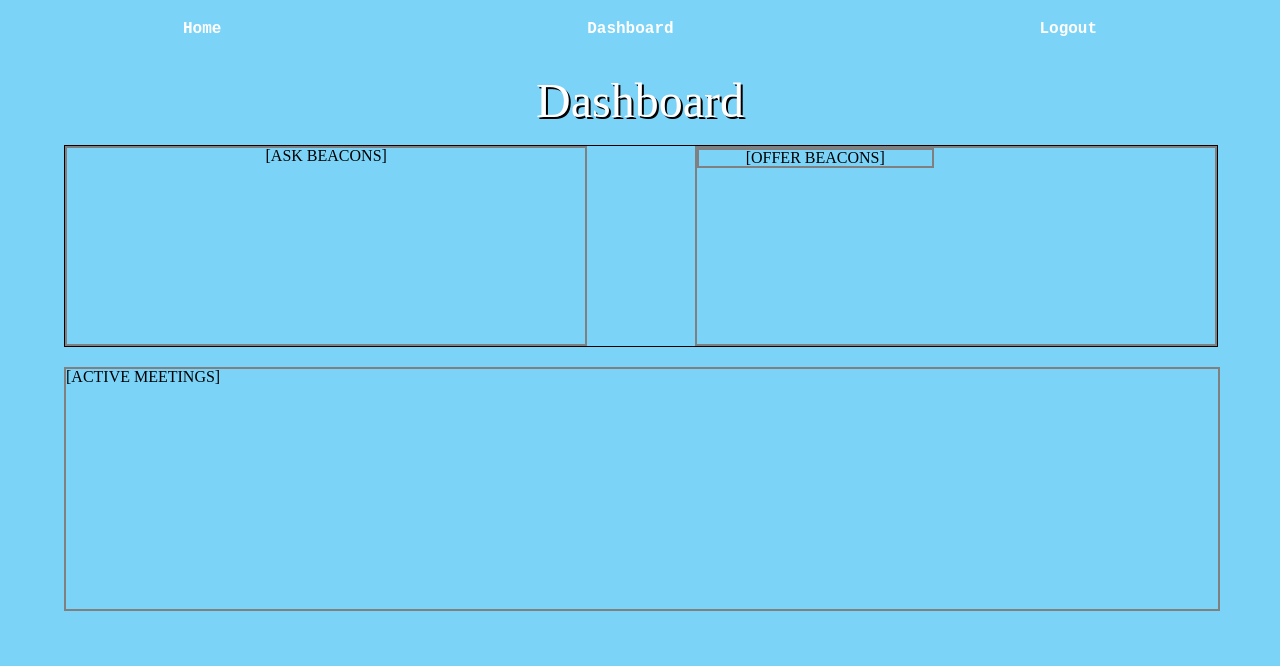
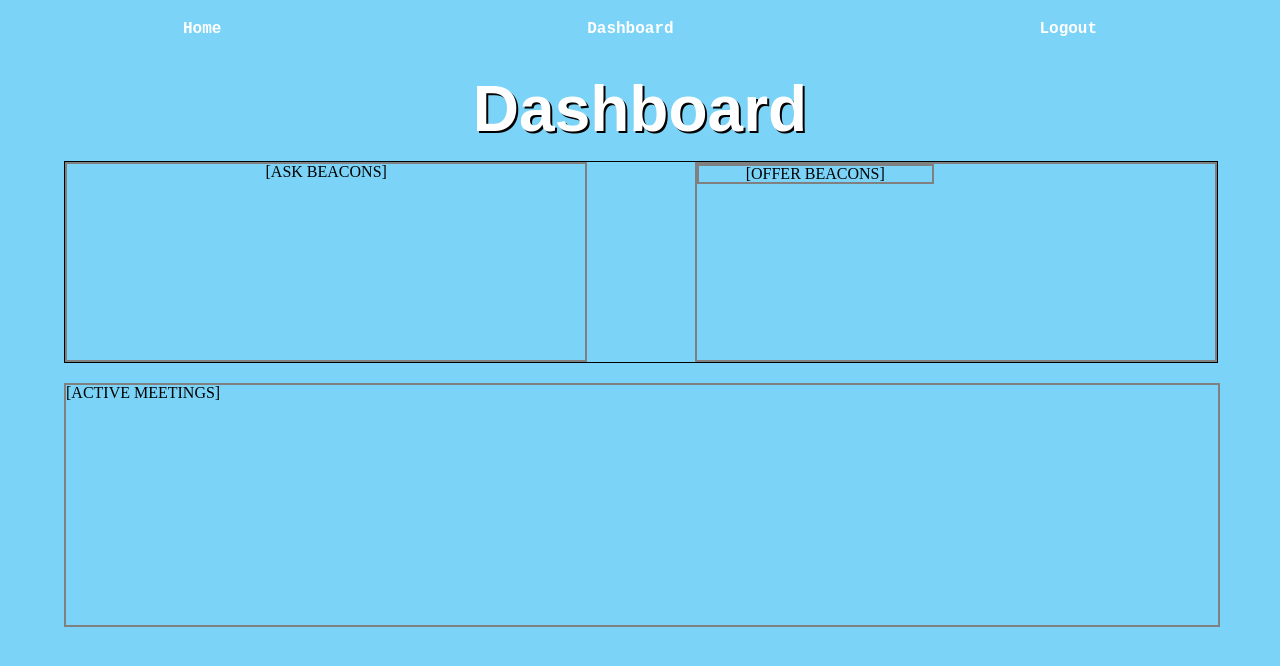
Before and after one commit to NandoTheessen/Pair-Me-LS-Winter-Hakathon-Submission, a React (Create React App) app in the folder pair-me-client/: page /dashboard in a window 1280 px wide. Shown: the top 666 px of the page. Built offline with nearby package versions, Linux system fonts and the light colour scheme.

Commit message:
Do nae trust this branch

```diff
--- a/pair-me-client/src/components/Dashboard.js
+++ b/pair-me-client/src/components/Dashboard.js
@@ -14,8 +14,8 @@ class Dashboard extends React.Component {
   render() {
     return (
       <div className="dashboard-container">
-        <div className="dashboard-banner">
-          <h1>Dashboard</h1>
+        <div className="welcome-banner">
+          <h1 className="title">Dashboard</h1>
         </div>
 
         <div className="beacon-container">
```
